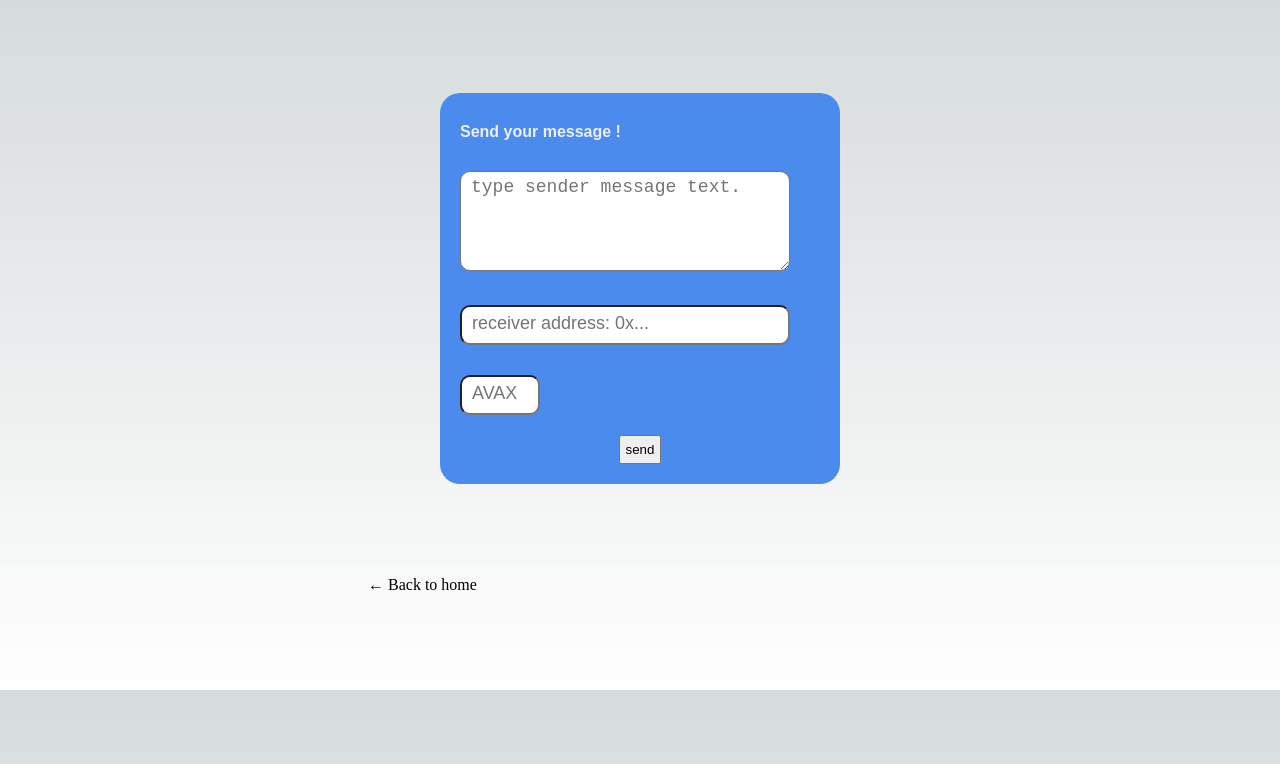
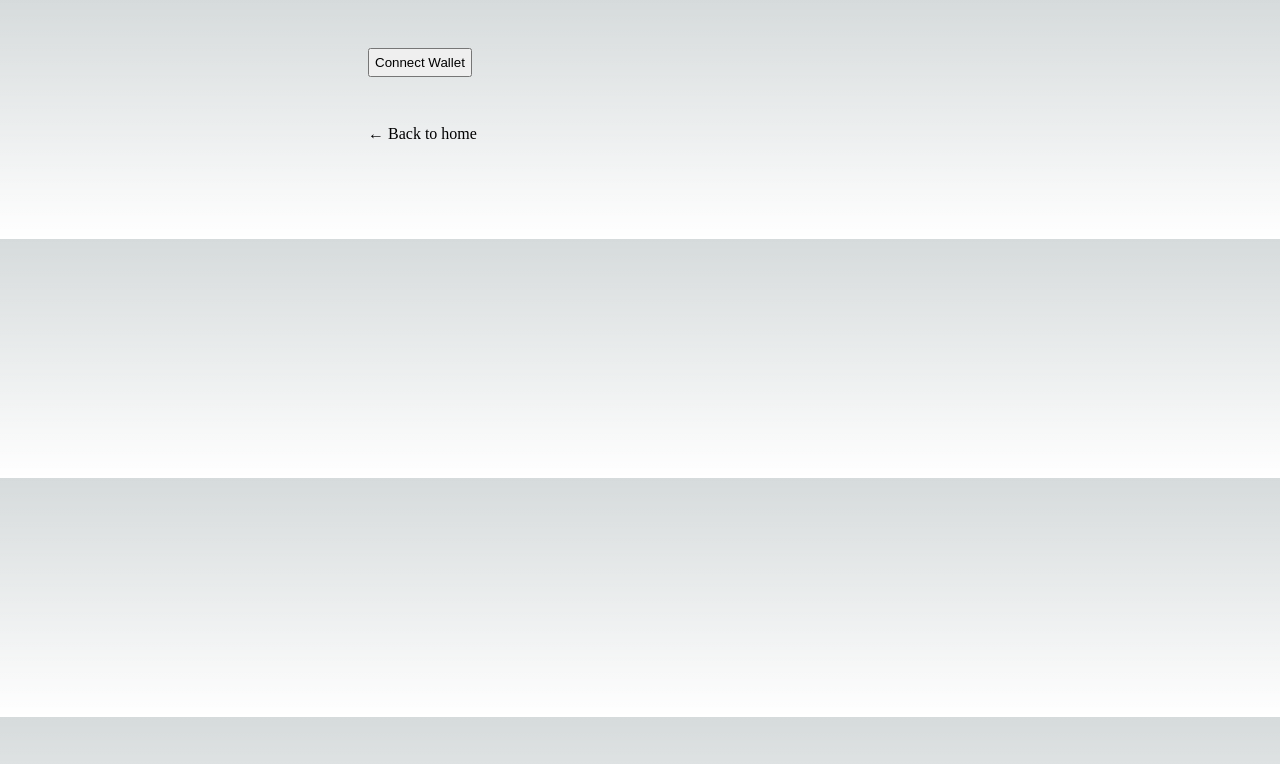
Before and after one commit to KHR-TEST-ACCOUNT/Avax-Messenger-App, a Next.js app in the folder client/: page /message/SendMessagePage in a window 1280 px wide. Shown: the top 764 px of the page. Built offline with nearby package versions, Linux system fonts and the light colour scheme.

Commit message:
Metamask への 接続機能を 実装, Readme.md を追記 (#13)

```diff
--- /dev/null
+++ b/client/componen-ts/layout/RequireWallet.module.css
@@ -0,0 +1,18 @@
+/** @format */
+
+.wallet {
+    padding: 0 0 10px 0;
+    border-bottom: 2px solid #eaeaea;
+}
+
+.wallet p {
+    margin: 10px 0;
+}
+
+.title {
+    font-size: 20px;
+}
+
+.connectWalletButton {
+    padding: 5px;
+}
--- /dev/null
+++ b/client/componen-ts/layout/RequireWallet.tsx
@@ -0,0 +1,39 @@
+/** @format */
+
+import styles from './RequireWallet.module.css';
+
+type Props = {
+    children: React.ReactNode;
+    currentAccount: string | undefined;
+    connectWallet: () => void;
+};
+
+export default function RequireWallet({
+    children,
+    currentAccount,
+    connectWallet,
+}: Props) {
+    return (
+        <div>
+            {currentAccount ? (
+                // アカウントがあれば表示
+                <div>
+                    <div className={styles.wallet}>
+                        <p className={styles.title}>wallet : </p>
+                        <p>{currentAccount}</p>
+                    </div>
+                    {children}
+                </div>
+            ) : (
+                // アカウントがなければ接続ボタンを表示
+                // connectWalletButton には独自のCSS を適用
+                <button
+                    className={styles.connectWalletButton}
+                    onClick={connectWallet}
+                >
+                    Connect Wallet
+                </button>
+            )}
+        </div>
+    );
+}
--- a/client/hooks/useWallet.ts
+++ b/client/hooks/useWallet.ts
@@ -25,6 +25,7 @@ export const useWallet = (): ReturnUseWallet => {
                 console.log('Get Metamask!');
             }
 
+            // ⭐ここで接続
             // Metamaskのアカウント情報を取得 null の可能性があるのでオプショナルにする。
             const accounts = await ethereum?.request({
                 // eth_requestAccounts →
@@ -54,7 +55,7 @@ export const useWallet = (): ReturnUseWallet => {
                 console.log('We have the ethereum object : ', ethereum);
             }
 
-            // アカウントが接続されているかどうかを確認
+            // ⭐ アカウントが接続されているかどうかを確認
             const accounts = ethereum.request({
                 method: 'eth_accounts',
             });
--- a/client/pages/message/SendMessagePage.tsx
+++ b/client/pages/message/SendMessagePage.tsx
@@ -2,18 +2,30 @@
 
 import Layout from '@/componen-ts/layout/Layout';
 import SendMessageForm from '@/componen-ts/form/SendMessageForm';
+import { useWallet } from '@/hooks/useWallet';
+import RequireWallet from '@/componen-ts/layout/RequireWallet';
 
 export default function SendMessagePage() {
     // ブロックの関数を呼び出す。→ メッセージを送信する。
     function post(text: string, receiver: string, tokenInEther: string) {}
 
+    // connectWallet の定義。 オブジェクト型で返っている。 onClick の関数のように宣言しているだけ。
+    const { currentAccount, connectWallet } = useWallet();
+
     return (
         <Layout>
-            <SendMessageForm
-                sendMessage={(text, receiver, tokenInEther) => {
-                    post;
-                }}
-            />
+            {/* Wallet の接続がなければ接続ボタンを表示。あれば 各コンポーネントを表示。 */}
+            {/* Children は勝手に渡るので 引数に加えなくて良い。 */}
+            <RequireWallet
+                currentAccount={currentAccount}
+                connectWallet={connectWallet}
+            >
+                <SendMessageForm
+                    sendMessage={(text, receiver, tokenInEther) => {
+                        post;
+                    }}
+                />
+            </RequireWallet>
         </Layout>
     );
 }
```
Also changed, not shown: client/pages/index.tsx (+14 -0 lines), client/pages/message/ConfirmMessagePage.tsx (+12 -0 lines), 2 other files (tests, documents, lock files or other folders).
